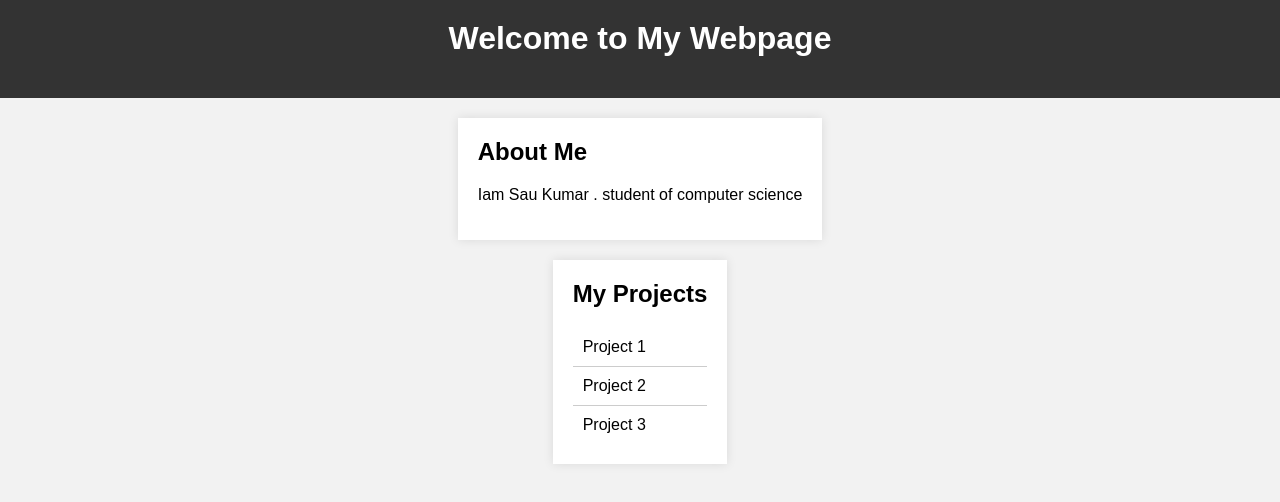
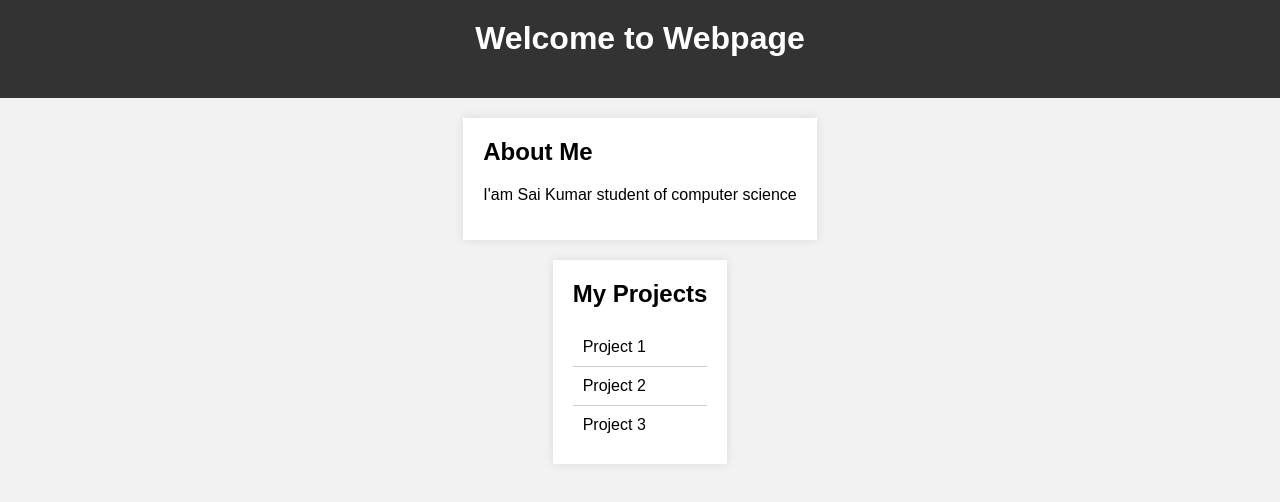
Before and after one commit to Saikumardxv/saikumar.github.io, a plain HTML site: page index.html in a window 1280 px wide. Drawn offline with Linux system fonts and the light colour scheme.

Commit message:
Update index.html

```diff
--- a/index.html
+++ b/index.html
@@ -8,12 +8,12 @@
 </head>
 <body>
     <header>
-        <h1>Welcome to My Webpage</h1>
+        <h1>Welcome to Webpage</h1>
     </header>
     <main>
         <section>
             <h2>About Me</h2>
-            <p>Iam Sau Kumar . student of computer science</p>
+            <p>I'am Sai Kumar student of computer science</p>
         </section>
         <section>
             <h2>My Projects</h2>
```
